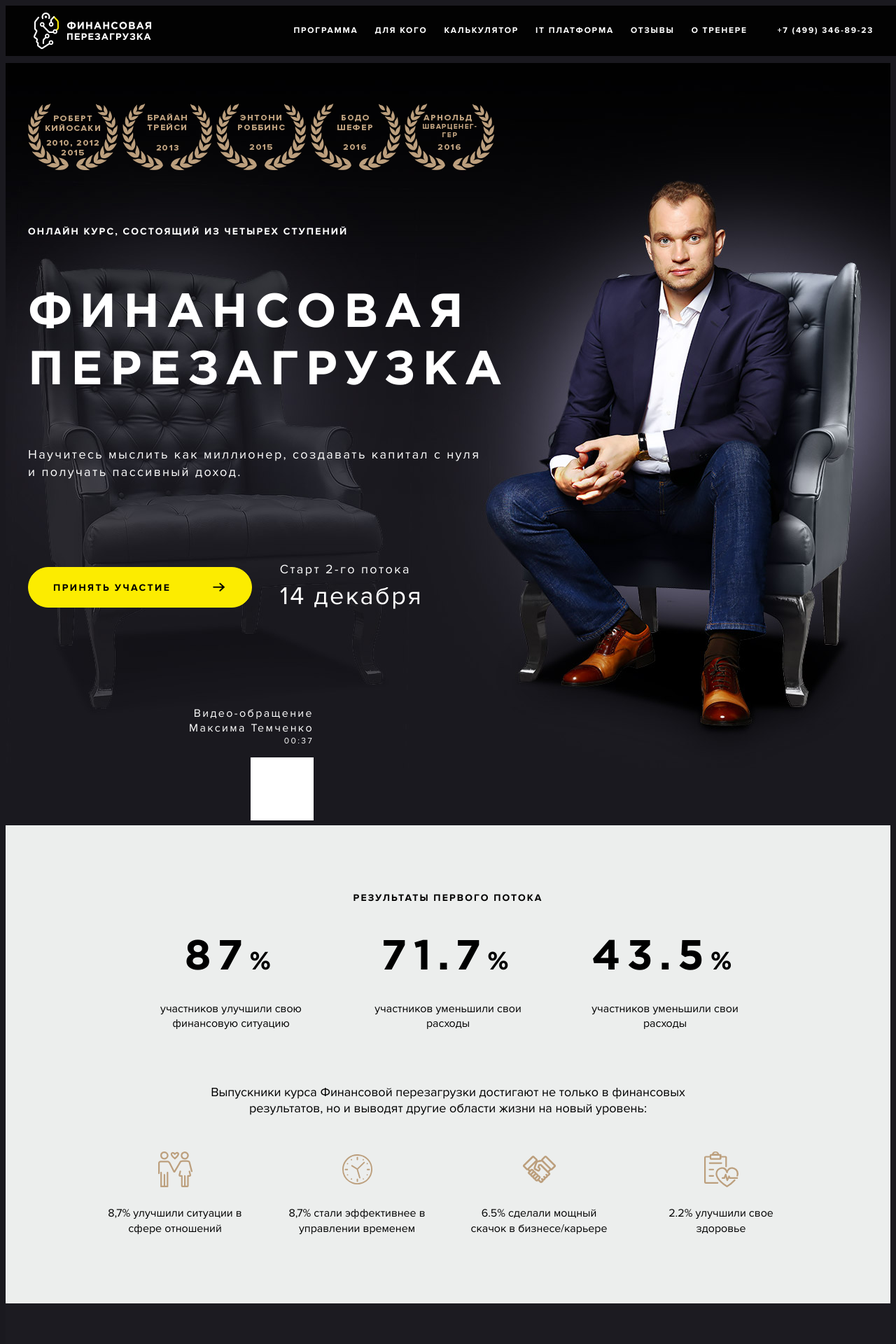
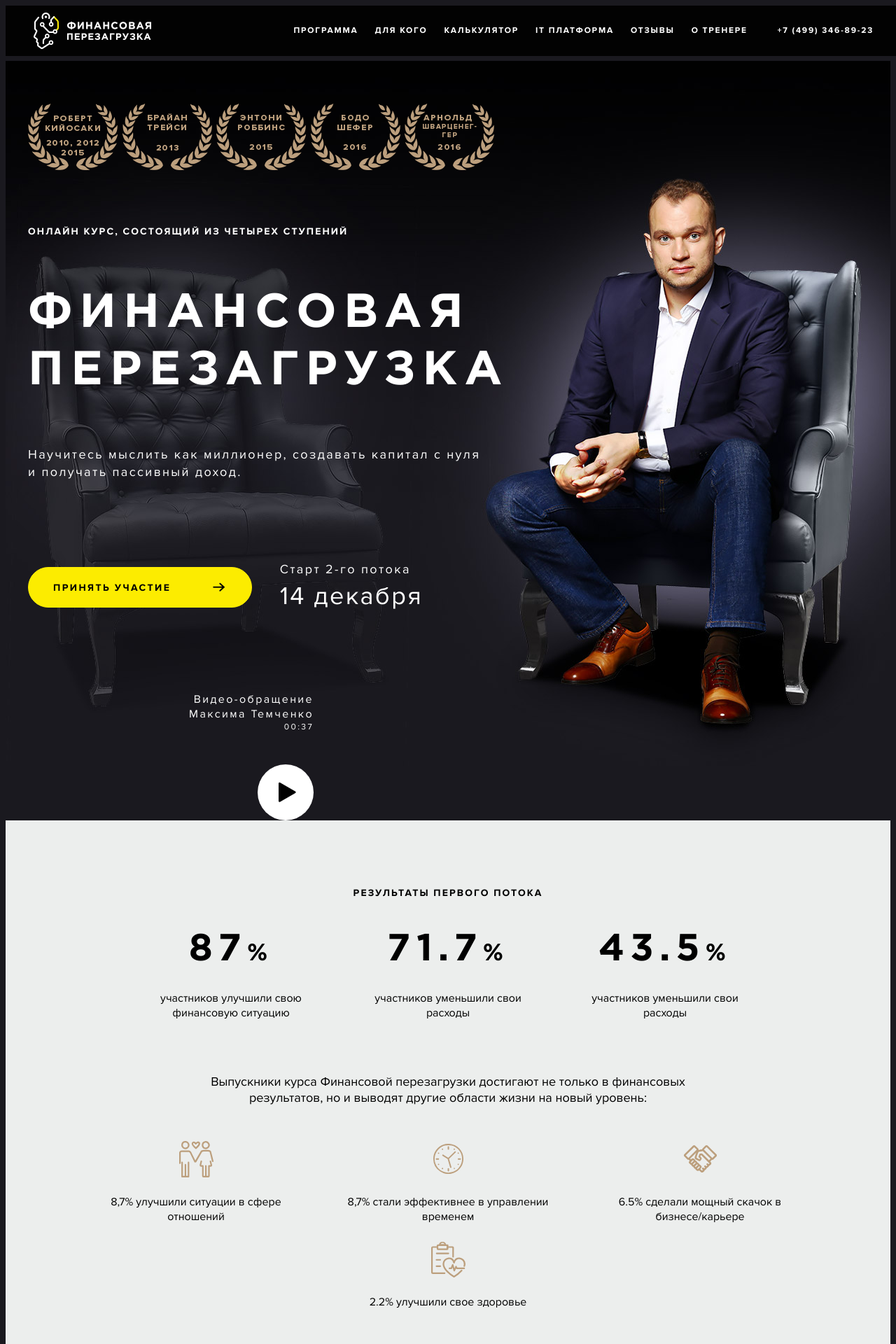
Before and after one commit to BulatSa/finperegruz, a PHP site: page / in a window 1280 px wide. Shown: the top 1920 px of the page at 70% size. Run offline with PHP 8.4, Linux system fonts and the light colour scheme; style sheets or scripts are compiled from the project's sources; some libraries are stand-ins or nearby versions; some web fonts are replaced.

Commit message:
fix first 2 section

```diff
--- a/index.php
+++ b/index.php
@@ -26,7 +26,7 @@
 <section class="header-sec">
 	<div class="header container">
 		<div class="row">
-			<div class="grid-8">
+			<div class="grid-8 grid-9_m grid-12_s">
 				<div class="header__info">
 					<div class="header__info-medals">
 						<img src="img/medal-1.png" alt="">
@@ -44,12 +44,17 @@
 						<a href="#" class="btn">Принять участие<i class="i-right"></i></a>
 						<p><span>Старт 2-го потока</span>14 декабря</p>
 					</div>
+
+					<div class="header__video header__video--tablet">
+						<p>Видео-обращение<br>Максима Темченко<span>00:37</span></p>
+						<a href="https://www.youtube.com/watch?v=_sI_Ps7JSEk&autoplay=1&rel=0&controls=0&showinfo=0" class="fancy"><i class="i-arrow-play"></i></a>
+					</div>
 				</div>
 			</div>
 			<div class="grid-4">
 				<div class="header__video">
 					<p>Видео-обращение<br>Максима Темченко<span>00:37</span></p>
-					<a href="#"><i class="i-play"></i></a>
+					<a href="https://www.youtube.com/watch?v=_sI_Ps7JSEk&autoplay=1&rel=0&controls=0&showinfo=0" class="fancy"><i class="i-arrow-play"></i></a>
 				</div>
 			</div>
 		</div>
--- a/sass/base/_icons.scss
+++ b/sass/base/_icons.scss
@@ -25,7 +25,6 @@ i {
 
 .i-arrow-play:before {
 	content: "\e900";
-	color: #fff;
 }
 .i-notepad:before {
 	content: "\e901";
--- a/sass/modules/_buttons.scss
+++ b/sass/modules/_buttons.scss
@@ -22,6 +22,10 @@
 	@include res(l) {
 		padding: 16px 25px 14px;
 	}
+	@include res(s) {
+		padding: 14px 20px 12px;
+		font-size: 12px;
+	}
 	&:hover {
 		box-shadow: 0 3px 0px darken(#fcec00, 12%);
 		transform: translate3d(0,-2px,0);
@@ -39,6 +43,11 @@
 		@include res(l) {
 			padding-left: $pad-m;
 		}
+		@include res(s) {
+			top: -1px;
+			padding-left: $pad-xs;
+			font-size: 10px;
+		}
 	}
 	&--white {
 		background: #fff;
--- a/sass/modules/_cases.scss
+++ b/sass/modules/_cases.scss
@@ -2,6 +2,17 @@
 	padding-top: $pad-xl;
 	padding-bottom: $pad-xl;
 	background: #eceeed;
+	@include res(l) {
+		padding-top: $pad-l;
+		padding-bottom: $pad-l;
+	}
+	@include res(m) {
+		padding-top: $pad-m;
+		padding-bottom: $pad-m;
+	}
+	@include res(s) {
+		padding-bottom: $pad-s;
+	}
 }
 
 .cases {}
@@ -12,10 +23,20 @@
 	display: flex;
 	justify-content: center;
 	align-items: flex-start;
+	flex-wrap: wrap;
+	@include res(s) {
+		margin-left: -$pad-xxs;
+		margin-right: -$pad-xxs;
+	}
+	@include res(xs) {
+		padding-bottom: $pad-xxs;
+	}
 }
 
 .cases__facts-title {
-	display: block;
+	display: flex;
+	justify-content: center;
+	align-items: flex-start;
 	width: 100%;
 	padding-bottom: $pad-xs;
 	font-size: 14px;
@@ -23,6 +44,9 @@
 	font-weight: bold;
 	letter-spacing: 0.15em;
 	text-align: center;
+	@include res(s) {
+		padding-bottom: $pad-xxs;
+	}
 }
 
 .cases__fact {
@@ -31,6 +55,23 @@
 	margin-left: $pad-m;
 	padding-bottom: $pad-l;
 	text-align: center;
+	@include res(l) {
+		width: 33.33333%;
+		max-width: initial;
+		margin-left: 0;
+		margin-right: 0;
+		padding-left: $pad-s;
+		padding-right: $pad-s;
+		padding-bottom: $pad-m;
+	}
+	@include res(s) {
+		padding-left: $pad-xxs;
+		padding-right: $pad-xxs;
+	}
+	@include res(xs) {
+		width: 50%;
+		padding-bottom: $pad-xs;
+	}
 	span {
 		display: block;
 		padding-bottom: 5px;
@@ -38,16 +79,47 @@
 		font-weight: bold;
 		font-family: $font-head;
 		letter-spacing: 0.15em;
+		@include res(xl) {
+			font-size: 54px;
+		}
+		@include res(l) {
+			padding-bottom: 0;
+			font-size: 48px;
+		}
+		@include res(m) {
+			font-size: 38px;
+		}
+		@include res(s) {
+			font-size: 28px;
+		}
 		em {
 			display: inline-block;
 			//padding-left: $pad-xxs;
 			font-size: 36px;
 			font-style: normal;
+			@include res(xl) {
+				font-size: 34px;
+			}
+			@include res(l) {
+				font-size: 30px;
+			}
+			@include res(m) {
+				font-size: 22px;
+			}
+			@include res(s) {
+				font-size: 18px;
+			}
 		}
 	}
 	p {
 		font-size: 16px;
 		line-height: 1.3;
+		@include res(l) {
+			font-size: 14px;
+		}
+		@include res(s) {
+			font-size: 12px;
+		}
 	}
 }
 
@@ -57,6 +129,11 @@
 	display: flex;
 	justify-content: center;
 	align-items: flex-start;
+	flex-wrap: wrap;
+	@include res(s) {
+		margin-left: -$pad-xxs;
+		margin-right: -$pad-xxs;
+	}
 }
 
 .cases__benefits-title {
@@ -66,13 +143,40 @@
 	text-align: center;
 	font-size: 18px;
 	line-height: 1.3;
+	@include res(l) {
+		font-size: 16px;
+		padding-bottom: $pad-s;
+	}
+	@include res(m) {
+		padding-bottom: $pad-xs;
+	}
+	@include res(s) {
+		padding-bottom: $pad-xxs;
+		font-size: 14px;
+	}
 }
 
 .cases__benefit {
-	max-width: 200px;
-	margin-left: $pad-s;
-	margin-right: $pad-s;
+	width: 25%;
+	padding-left: $pad-s;
+	padding-right: $pad-s;
 	text-align: center;
+	@include res(m) {
+		padding-left: $pad-xxs;
+		padding-right: $pad-xxs;
+	}
+	@include res(s) {
+		max-width: initial;
+		width: 50%;
+		padding-bottom: $pad-xs;
+	}
+	p {
+		font-size: 16px;
+		line-height: 1.3;
+		@include res(l) {
+			font-size: 14px;
+		}
+	}
 }
 
 .cases__benefit-img {
@@ -81,6 +185,9 @@
 	justify-content: center;
 	height: 70px;
 	margin-bottom: $pad-xxs;
+	@include res(l) {
+		height: 60px;
+	}
 	img {
 		flex-shrink: 0;
 	}
--- a/sass/modules/_header.scss
+++ b/sass/modules/_header.scss
@@ -7,6 +7,11 @@
 		min-height: 860px;
 		background-position: 50% 50%;
 		background-size: auto 100%;
+	}
+	@include res(s) {
+		min-height: 560px;
+		padding-bottom: $pad-s;
+		background-position: 55% 50%;
 	}
 }
 
@@ -38,6 +43,10 @@
 	max-width: 750px;
 	padding-top: $pad-l;
 	padding-bottom: $pad-l;
+	@include res(s) {
+		padding-top: 0;
+		padding-bottom: $pad-s;
+	}
 	span {
 		display: inline-block;
 		padding-bottom: $pad-xxs;
@@ -45,6 +54,9 @@
 		font-size: 14px;
 		font-weight: bold;
 		letter-spacing: 0.15em;
+		@include res(s) {
+			font-size: 12px;
+		}
 	}
 	h1 {
 		padding-bottom: $pad-xxs;
@@ -53,38 +65,114 @@
 	p {
 		font-size: 18px;
 		line-height: 26/18;
+		@include res(s) {
+			font-size: 14px;
+		}
 	}
 }
 
 .header__info-contact {
 	display: flex;
 	align-items: center;
+	@include res(s) {
+		flex-wrap: wrap;
+	}
 	p {
 		padding-left: $pad-m;
 		font-size: 36px;
+		@include res(l) {
+			font-size: 34px;
+		}
+		@include res(m) {
+			font-size: 30px;
+		}
+		@include res(s) {
+			width: 100%;
+			padding-left: 0;
+			font-size: 24px;
+		}
 	}
 	span {
 		display: block;
 		font-size: 18px;
+		@include res(m) {
+			font-size: 16px;
+		}
+	}
+	.btn {
+		@include res(s) {
+			margin-bottom: $pad-s;
+		}
 	}
 }
 
 .header__video {
-	padding-top: $pad-xl;
+	padding-top: $pad-l;
 	text-align: right;
+	@include res(m) {
+		display: none;
+	}
+	@include res(s) {
+		padding-top: $pad-s;
+	}
 	p {
 		font-size: 16px;
 		line-height: 1.3;
+		@include res(s) {
+			font-size: 14px;
+		}
 	}
 	span {
 		display: block;
 		font-size: 12px;
 	}
 	a {
-		display: inline-block;
+		display: inline-flex;
+		align-items: center;
+		justify-content: center;
 		width: 90px;
 		height: 90px;
+		margin-top: $pad-s;
+		border-radius: 50%;
+		font-size: 30px;
+		color: #000;
 		background: #fff;
+		@include res(xl) {
+			width: 80px;
+			height: 80px;
+			font-size: 28px;
+		}
+		@include res(l) {
+			width: 70px;
+			height: 70px;
+			margin-top: $pad-xs;
+			font-size: 26px;
+		}
+		@include res(m) {
+			margin-top: 0;
+			margin-left: $pad-s;
+		}
+		@include res(s) {
+			width: 50px;
+			height: 50px;
+			margin-left: $pad-xs;
+			font-size: 18px;
+		}
+		i {
+			display: inline-block;
+			margin-left: 10px;
+			@include res(xl) {
+				margin-left: 7px;
+			}
+		}
+	}
+	&--tablet {
+		display: none;
+		text-align: left;
+		@include res(m) {
+			display: flex;
+			align-items: center;
+		}
 	}
 }
 
```
